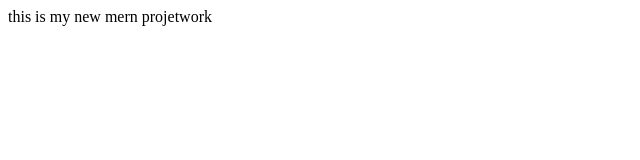
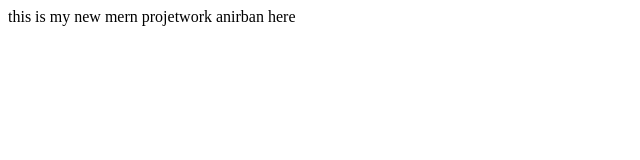
Before and after one commit to Rishi433/Repo2, a plain HTML site: page index.html in a window 1280 px wide. Shown: the whole page, without its empty margins (0-640 px from the left). Drawn offline with Linux system fonts and the light colour scheme.

Commit message:
Update index.html

```diff
--- a/index.html
+++ b/index.html
@@ -7,5 +7,6 @@
 </head>
 <body>
     this is my new mern projetwork
+    anirban here
 </body>
 </html>
```
